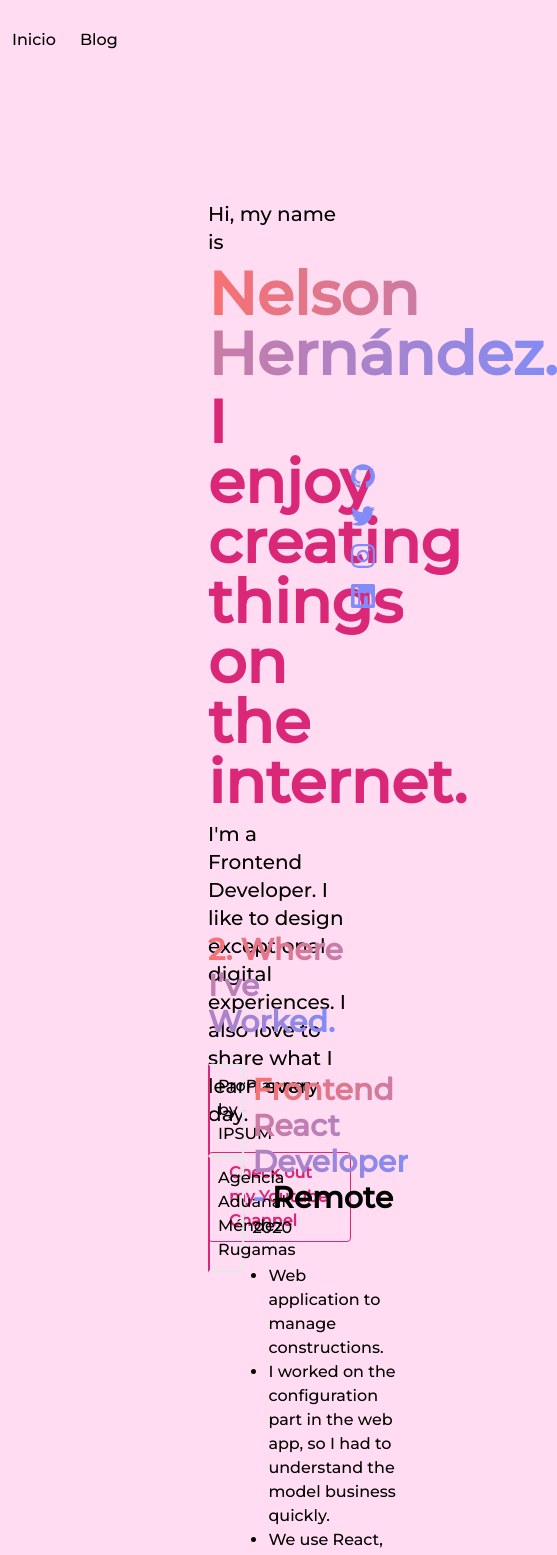
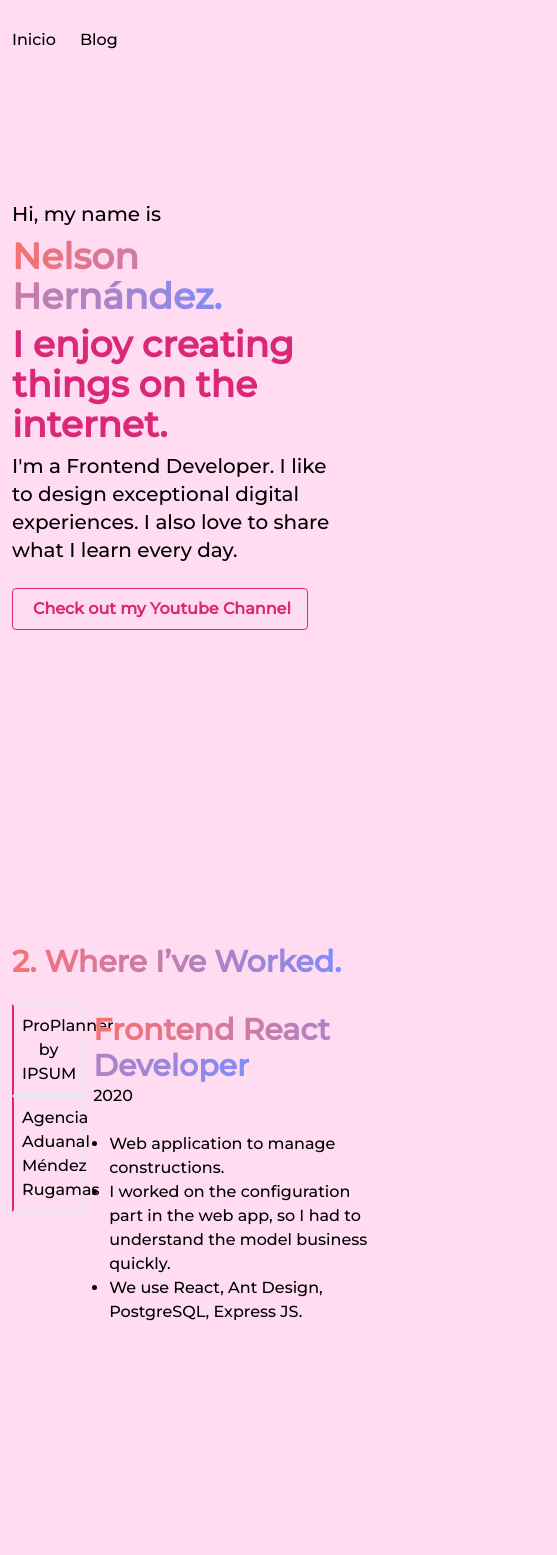
Before and after one commit to nelsoncode019/nelsoncode.dev, a Next.js app: page / in a window 390 px wide. Shown: the top 1555 px of the page, 557 px wide, since content can reach past the window. After the commit the page ends 1408 px from the top, so only its background shows below. Built offline with nearby package versions, Linux system fonts and the light colour scheme.

Commit message:
[ADD] responsive in boxes

```diff
--- a/pages/index.jsx
+++ b/pages/index.jsx
@@ -15,16 +15,16 @@ export default function Home() {
       </Head>
 
       <div className="grid h-screen" style={{ gridTemplateColumns: "90% 10%" }}>
-        <div className="pl-52 pt-28">
+        <div className="p-3 md:pl-52 pt-28">
           <div>
             <p className="pt-2 text-xl">Hi, my name is</p>
           </div>
-          <div className="text-6xl font-extrabold pt-2">
+          <div className="text-4xl md:text-6xl font-extrabold pt-2">
             <span className="bg-clip-text text-transparent bg-gradient-to-r  from-red-400 to-indigo-400">
               Nelson Hernández.
             </span>
           </div>
-          <div className="text-6xl font-extrabold pt-2">
+          <div className="text-4xl md:text-6xl font-extrabold pt-2">
             <span className="bg-clip-text text-transparent bg-gradient-to-r from-pink-600	 to-pink-600">
               I enjoy creating things on the internet.
             </span>
@@ -47,7 +47,7 @@ export default function Home() {
           </div>
         </div>
 
-        <div className="pt-96">
+        <div className="hidden md:block pt-96">
           <div className="flex flex-col gap-4">
             <div>
               <a href="https://github.com/nelsoncode019">
@@ -136,7 +136,7 @@ export default function Home() {
 
       {/* WORK */}
 
-      <div className="pl-52">
+      <div className="p-3 md:pl-52">
         <div className="text-3xl font-extrabold pt-2">
           <span className="bg-clip-text text-transparent bg-gradient-to-r  from-red-400 to-indigo-400">
             2. Where I’ve Worked.
@@ -162,9 +162,8 @@ export default function Home() {
             <div className="max-w-3xl">
               <div className="text-3xl font-extrabold pt-2">
                 <span className="bg-clip-text text-transparent bg-gradient-to-r  from-red-400 to-indigo-400">
-                  Frontend React Developer -
+                  Frontend React Developer
                 </span>
-                <span className="ml-2">Remote</span>
               </div>
               <p>2020</p>
               <br />
@@ -181,9 +180,8 @@ export default function Home() {
             <div className="max-w-3xl">
               <div className="text-3xl font-extrabold pt-2">
                 <span className="bg-clip-text text-transparent bg-gradient-to-r  from-red-400 to-indigo-400">
-                  Full Stack Developer -
+                  Full Stack Developer
                 </span>
-                <span className="ml-2">Remote</span>
               </div>
               <p>2021</p>
               <br />
```
